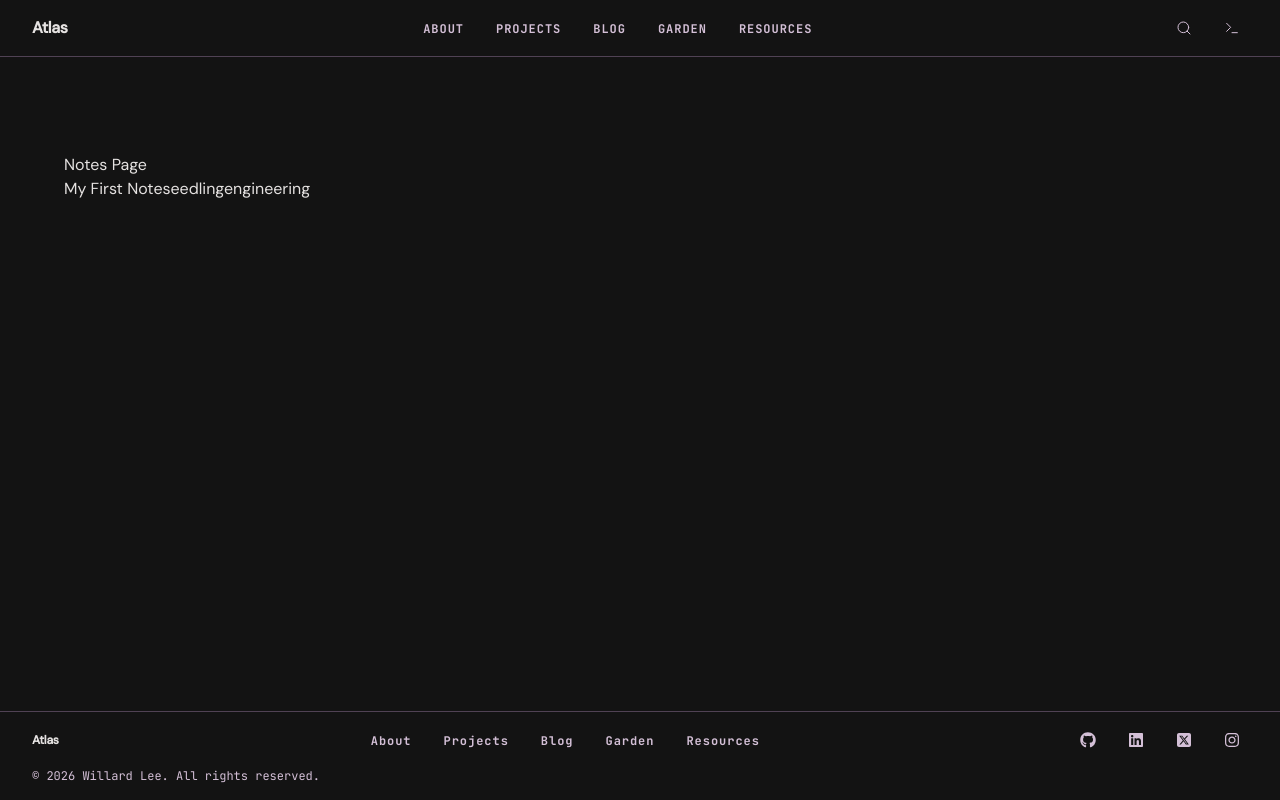
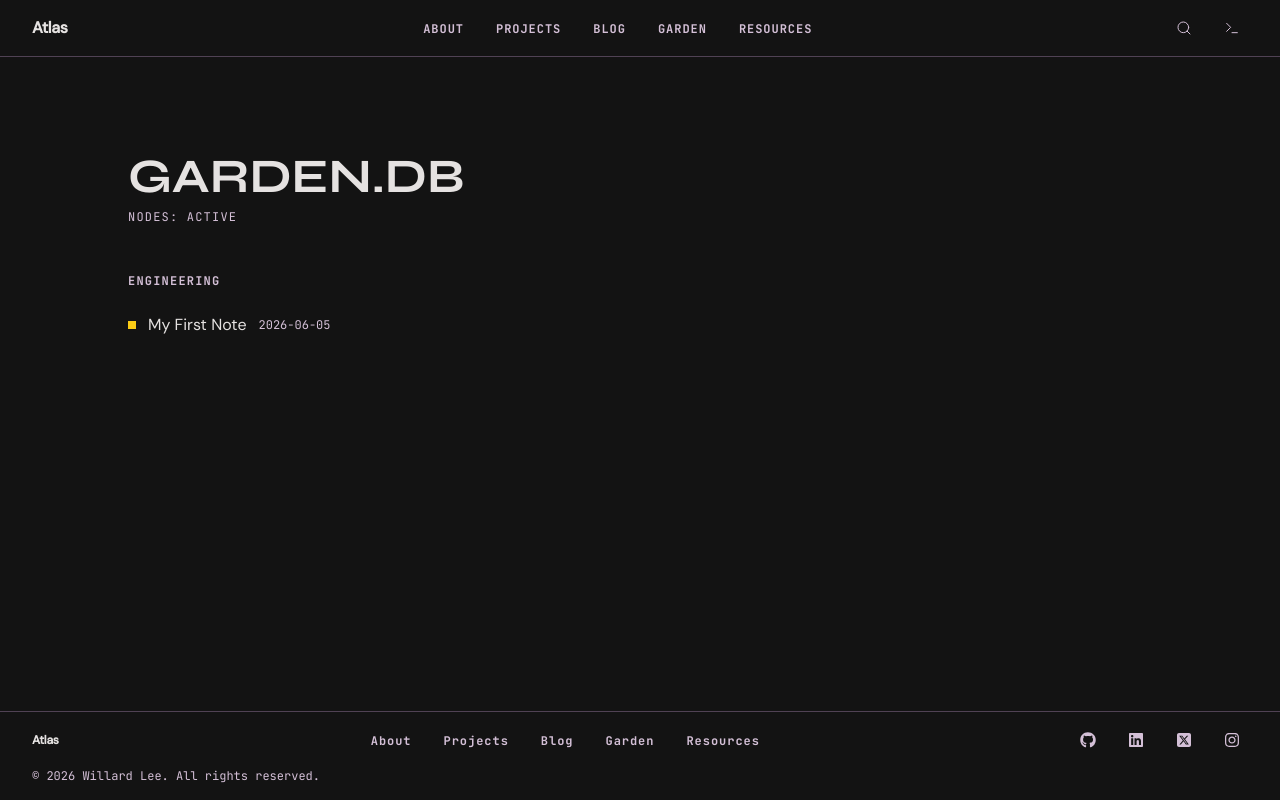
Before and after one commit to Willard-Lee/atlas, a Next.js app: page /garden in a window 1280 px wide. Built offline with nearby package versions, Linux system fonts and the light colour scheme.

Commit message:
feat: added maturitycolor to garden listing page

```diff
--- a/app/blog/[slug]/page.tsx
+++ b/app/blog/[slug]/page.tsx
@@ -53,6 +53,21 @@ export default async function BlogPostPage({ params}: {params: Promise<{slug: st
 
 
             <article className = "prose ">{content}</article>
+            {post.frontmatter.tags && (
+                <div className = "flex gap-2 flex-warp mt-12">
+                    {post.frontmatter.tags.map((tag) => (
+                        <span key = {tag}
+                            className = "text-xs flex-wrap mt-12"
+                            style = {{
+                                fontFamily: "var(--font-mono)",
+                                background: "var(--surface-container-high)",
+                                color: "var(--on-surface-variant)"
+                            }}>
+                                {tag}
+                            </span>
+                    ))}
+                </div>
+            )}
             <Backlinks url = {post.url}/>
             <Related url = {post.url}/>
         </main>
--- a/app/garden/page.tsx
+++ b/app/garden/page.tsx
@@ -4,24 +4,75 @@ import Link from "next/link";
 
 export default async function GardenPage() {
     const notes = getEntries<NoteFrontmatter>("note");
+    const maturityColor: Record<string, string> = {
+        seedling: "#facc15",
+        budding: "#00dbe9",
+        evergreen: "#4ade80",
+    }
+    const bySubject = notes.reduce((acc, note) => {
+        const s = note.frontmatter.subject;
+        if (!acc[s]) acc[s] = [];
+        acc[s].push(note);
+        return acc;
+    }, {} as Record<string, typeof notes>)
     return (
-        <main className = "px-16 py-24">
-            <h1> Notes Page </h1>
-            <ul>
-                {notes.map((note) => (
-                    <li key = {note.slug}>
-                        <Link href = {note.url}>
-                            {note.frontmatter.title}
-                        </Link>
-                        <span>
-                            {note.frontmatter.maturity}
-                        </span>
-                        <span>
-                            {note.frontmatter.subject}
-                        </span>
-                    </li>
+        <main className = "px-16 py-24 max-w-6xl mx-auto"
+        >
+            <h1 className = "text-5xl font-bold mb-2"
+                style = {{ fontFamily: "var(--font-display)"}}
+            > GARDEN.DB
+            </h1>
+            <p className = "text-xs tracking-widest mb-12"
+                style = {{
+                    fontFamily: "var(--font-mono)",
+                    color: "var(--on-surface-variant)"
+                }}
+            >
+                NODES: ACTIVE
+            </p>
+            <div className = "space-y-16">
+                {Object.entries(bySubject).map(([subject, entries]) => (
+                    <div key = {subject}>
+                        <h2 className = "text-xs font-bold tracking-widest mb-6"
+                            style = {{
+                                fontFamily: "var(--font-mono)",
+                                color: "var(--on-surface-variant)"
+                            }}
+                        >
+                            {subject.toUpperCase()}
+                        </h2>
+                        <ul className = "space-y-4">
+                            {entries.map((note) => (
+                                <li key = {note.slug} className = "flex items-center gap-3">
+                                    <span style = {{
+                                        width: "8px",
+                                        height: "8px",
+                                        borderRadius: "50%",
+                                        display: "inline-block",
+                                        flexShrink: 0,
+                                        background: maturityColor[note.frontmatter.maturity]
+                                    }}
+                                    />
+                                        <Link href = {note.url}
+                                            className = "text-base hover:underline"
+                                            style = {{ color: "var(--on-surface)"}}
+                                        >
+                                            {note.frontmatter.title}
+                                        </Link>
+                                        <span className = "text-xs"
+                                            style = {{
+                                                fontFamily: "var(--font-mono)",
+                                                color: "var(--on-surface-variant)"
+                                            }}
+                                        >
+                                            {note.frontmatter.date}
+                                        </span>
+                                </li>
+                            ))}
+                        </ul>
+                    </div>
                 ))}
-            </ul>
+            </div>
         </main>
     )
 }
--- a/app/resources/page.tsx
+++ b/app/resources/page.tsx
@@ -6,7 +6,7 @@ export default async function ResourcePage() {
     const resources = getEntries<ResourceFrontmatter>("resource");
     return (
         <main className = "px-16 py-24">
-            <h1> Resource Page </h1>
+            <h1 className = ""> Resource Page </h1>
             <ul>
                 {resources.map((resource) => (
                     <li key = {resource.slug}>
--- a/components/FeaturedProjects.tsx
+++ b/components/FeaturedProjects.tsx
@@ -5,7 +5,11 @@ import Link from "next/link"
 
 export default function FeaturedProjects() {
     const projects = getEntries<ProjectFrontmatter>("project").filter(p => p.frontmatter.featured);
-
+    const statusColor: Record<string, string> = {
+        live: "var(--secondary)",
+        wip: "var(--primary)",
+        archived: "var(--on-surface-variant)"
+    }
     return (
         <section className = "px-16 py-24"> {/* Section heading */}
             <h2 className = "text-xs font-bold tracking-widest mb-12"
@@ -19,6 +23,13 @@ export default function FeaturedProjects() {
                         className = "p-6 transition-colors"
                         style = {{ border: "1px solid var(--outline-variant)"}}
                     >
+                        <span style = {{
+                            width: "8px",
+                            height: "8px",
+                            borderRadius: "50%",
+                            display: "inline-block",
+                            background: statusColor[project.frontmatter.status],
+                        }}/>
                         <Link href = {project.url}>
                             <h3 className = "text-xl font-bold mb-2"
                                 style = {{ color: "var(--on-surface)"}}
--- a/components/GardenTeaser.tsx
+++ b/components/GardenTeaser.tsx
@@ -11,10 +11,15 @@ export default function GardenTeaser() {
     }
     return (
         <section className = "px-16 py-24">
-            <h2>
+            <h2 className = "text-xs font-bold tracking-widest mb-12"
+                style = {{
+                    fontFamily: "var(--font-mono)",
+                    color: "var(--on-surface-variant)"
+                }}
+            >
                 Garden
             </h2>
-            <ul>
+            <ul className = "space-y-4 mb-8">
                 {notes.map((note) => (
                     <li key = {note.slug}>
                         <span
@@ -31,7 +36,10 @@ export default function GardenTeaser() {
                     </li>
                 ))}
             </ul>
-            <Link href = "/garden"> Explore Garden </Link>
+            <Link href = "/garden"
+                className = "text-xs tracking-widest"
+                style = {{ fontFamily: "var(--font-mono)", color: "var(--on-surface-variant)"}}
+            >EXPLORE GARDEN →</Link>
         </section>
     )
 }
--- a/components/Hero.tsx
+++ b/components/Hero.tsx
@@ -32,7 +32,7 @@ export default function Hero (){
                     color: "var(--on-surface-variant)",
                     }}
                 >
-                    Somewhere betweena financial model and a neural network, that is where I live.
+                    Somewhere between financial model and a neural network, that is where I live.
                 </p>
            </div>
            {/* Right side */}
--- a/components/LatestPosts.tsx
+++ b/components/LatestPosts.tsx
@@ -18,26 +18,30 @@ export default function LatestPosts(){
                 style = {{color: "var(--on-surface-variant)"}}
             >
                 {posts.map((post) => (
-                    <li key = {post.slug} className = "flex flex-col items-start gap-6">
-                        <span className = "text-xs w-24 shrink-0"> {post.frontmatter.date} </span>
-                        <Link href = {post.url} className = "text-base hover:underline">
+                    <li key = {post.slug} className = "flex items-baseline gap-3">
+                        <span className = "text-xs w-24 shrink-0"
+                            style = {{ fontFamily: "var(--font-mono)"}}
+                        >
+                            {post.frontmatter.date}
+                        </span>
+                        <Link href = {post.url}
+                            className = "text-base hover:underline"
+                            style = {{ color: "var(--on-surface)"}}
+                        >
                             {post.frontmatter.title}
                         </Link>
-                        {post.frontmatter.tags && (
-                            <div className = " flex gap-2">
-                                {post.frontmatter.tags.map((tag) => (
-                                    <span
-                                        key = {tag}
-                                        className = " text-xs px-2 py-1"
-                                        style = {{fontFamily: "var(--font-mono)",
+                        {post.frontmatter.tags && post.frontmatter.tags.map((tag) => (
+                            <span key = {tag}
+                                className = "text-xs px-2 py-1"
+                                style = {{
+                                    fontFamily: "var(--font-mono)",
                                     background: "var(--surface-container-high)",
-                                                color: "var(--on-surface-variant)"}}
+                                    color: "var(--on-surface-variant)"
+                                }}
                             >
                                 {tag}
                             </span>
                         ))}
-                            </div>
-                        )}
                     </li>
                 ))}
             </ul>
```
Lines whose indentation alone changed are shown as unchanged.
